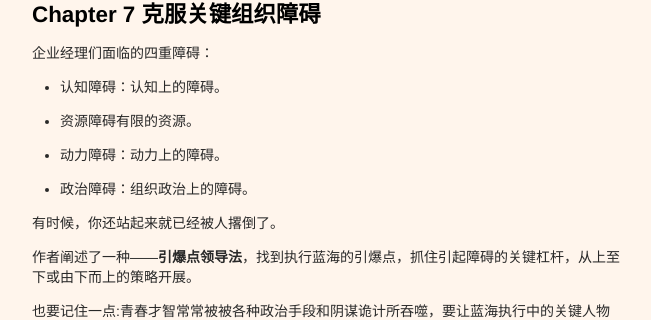
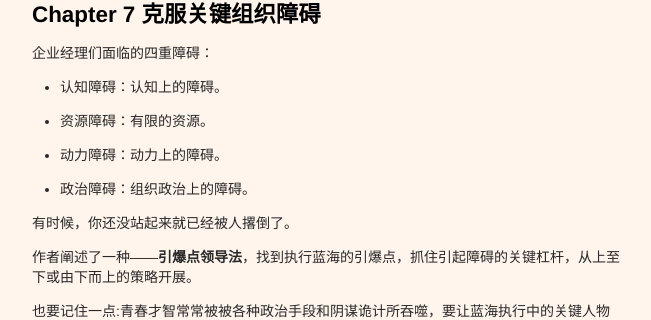
Before and after one commit to xianyuxmu/xianyuxmu.github.io, a Jekyll site: the page built from _posts/2016-08-27-book-Blue-Ocean-Strategy.md, in a window 1280 px wide and 900 px high, scrolled down 17496 px. Shown: the part 147-467 px from the top of the window, without its empty margins (314-965 px from the left). Built offline with Jekyll 4.4.1, drawn with Linux system fonts in a browser that asks for light colours; comment, search, counter and statistics services are not loaded.

Commit message:
correct misspelling

```diff
--- a/_posts/2016-08-27-book-Blue-Ocean-Strategy.md
+++ b/_posts/2016-08-27-book-Blue-Ocean-Strategy.md
@@ -398,11 +398,11 @@ Uncovering Blocks to Buyer Utility
 企业经理们面临的四重障碍：
 
 - 认知障碍：认知上的障碍。
-- 资源障碍有限的资源。
+- 资源障碍：有限的资源。
 - 动力障碍：动力上的障碍。
 - 政治障碍：组织政治上的障碍。
 
-有时候，你还站起来就已经被人撂倒了。
+有时候，你还没站起来就已经被人撂倒了。
 
 作者阐述了一种——**引爆点领导法**，找到执行蓝海的引爆点，抓住引起障碍的关键杠杆，从上至下或由下而上的策略开展。
 
```
